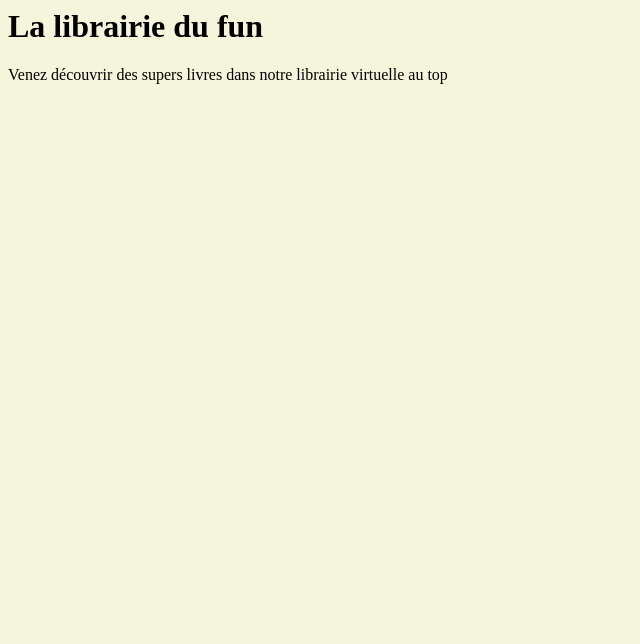
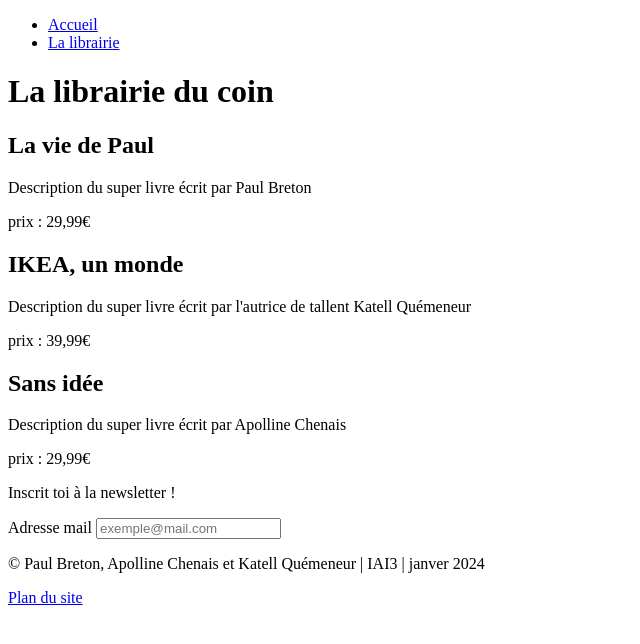
Before and after one commit to kquemeneur/ergonomics-project, a website: page index.html in a window 1280 px wide. Shown: the whole page, without its empty margins (0-640 px from the left). Drawn offline with Linux system fonts and the light colour scheme.

Commit message:
ajout de la page index et planSite + mise à jour du Readme

```diff
--- a/index.html
+++ b/index.html
@@ -1,14 +1,45 @@
-<html>
-    <head>
-        <title>La librairie du fun</title>
-        <link rel="stylesheet" href="/style.css">
-        <meta charset="UTF-8">
-        <meta name="keywords" content="Librairie, Psycho-social, Ergonomie">
-        <meta name="description" content="Librairie spécialisée dans les livres de psycho-social">
-        <meta name="author" content="Apolline Chenais, Paul Breton et Katell Quéméneur">
-    </head>
-    <body>
-        <h1>La librairie du fun</h1>
-        <p>Venez découvrir des supers livres dans notre librairie virtuelle au top</p>
-    </body>
+<!DOCTYPE html>
+<html lang="fr">
+<head>
+    <meta charset="utf-8">
+    <meta name="viewport" content="width=device-width">
+    <meta name="description" content="La librairie du coin vous propose une sélection de livre autour de la psychologie sociale.">
+    <title>la librairie du coin</title>
+</head>
+<body>
+    <nav>
+        <ul>
+            <li><a title="lien vers la page d'accueil" href="index.html">Accueil</a></li>
+            <li><a title="lien vers la page de présentation de la librairie" href="#">La librairie</a></li>
+        </ul>
+    </nav>
+    <main>
+        <h1>La librairie du coin</h1>
+        <div>
+            <h2>La vie de Paul</h2>
+            <p>Description du super livre écrit par Paul Breton</p>
+            <p>prix : 29,99€</p>
+        </div>
+        <div>
+            <h2>IKEA, un monde</h2>
+            <p>Description du super livre écrit par l'autrice de tallent Katell Quémeneur</p>
+            <p>prix : 39,99€</p>
+        </div>
+        <div>
+            <h2>Sans idée</h2>
+            <p>Description du super livre écrit par Apolline Chenais</p>
+            <p>prix : 29,99€</p>
+        </div>
+
+        <form name="newsletter">
+            <p>Inscrit toi à la newsletter !</p>
+            <label for="mail">Adresse mail</label>
+            <input id="mail" placeholder="exemple@mail.com" type="email">
+        </form>
+    </main>
+    <footer>
+        <p>&copy; Paul Breton, Apolline Chenais et Katell Quémeneur | IAI3 | janver 2024</p>
+        <a title="lien vers le plan du site" href="plan_site.html">Plan du site</a>
+    </footer>
+</body>
 </html>
```
Also changed, not shown: plan_site.html (added, +33 -0 lines), README.md.
